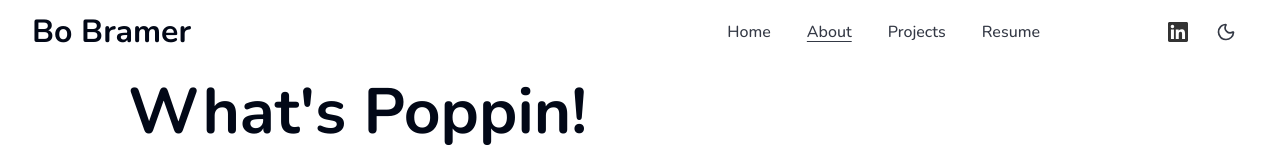
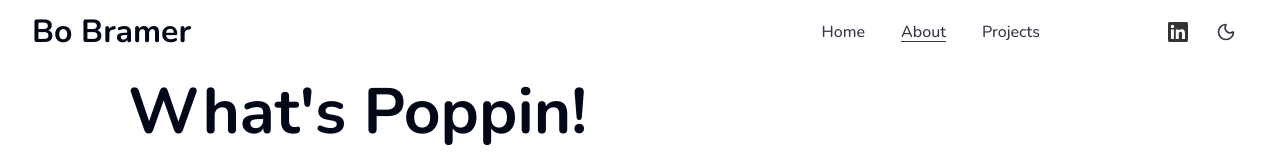
Before and after one commit to wuguishifu/universe, a Next.js app in the folder apps/portfolio/: page /about in a window 1280 px wide. Shown: the top 160 px of the page. Built offline with nearby package versions, Linux system fonts and the light colour scheme; some icons are missing; what tailwindcss-animation-delay would draw is missing.

Commit message:
removed resume nav item for now cuz its not impl

```diff
--- a/apps/portfolio/src/components/navbar/navbar-desktop.tsx
+++ b/apps/portfolio/src/components/navbar/navbar-desktop.tsx
@@ -62,14 +62,14 @@ export function NavbarDesktop() {
               Projects
             </NavigationMenuLink>
           </NavigationMenuItem>
-          <NavigationMenuItem>
+          {/* <NavigationMenuItem>
             <NavigationMenuLink
               className="text-md px-4 py-2 hover:underline underline-offset-4 opacity-80 font-medium"
               href="/resume"
             >
               Resume
             </NavigationMenuLink>
-          </NavigationMenuItem>
+          </NavigationMenuItem> */}
           <NavigationMenuItem>
             <Link href="mailto:bramer.bo@gmail.com" className={buttonVariants({ variant: 'ghost', size: 'sm' })}>
               <SiMaildotru className="opacity-80" title="" size={20} />
--- a/apps/portfolio/src/components/navbar/navbar-mobile.tsx
+++ b/apps/portfolio/src/components/navbar/navbar-mobile.tsx
@@ -84,13 +84,13 @@ export function NavbarMobile() {
               Projects
             </Link>
 
-            <Link
+            {/* <Link
               href="/resume"
               onClick={closeDrawer}
               className="text-lg px-4 py-3 rounded-md hover:bg-accent transition-colors font-medium"
             >
               Resume
-            </Link>
+            </Link> */}
 
             {/* Divider */}
             <div className="border-t border-border my-4" />
```
